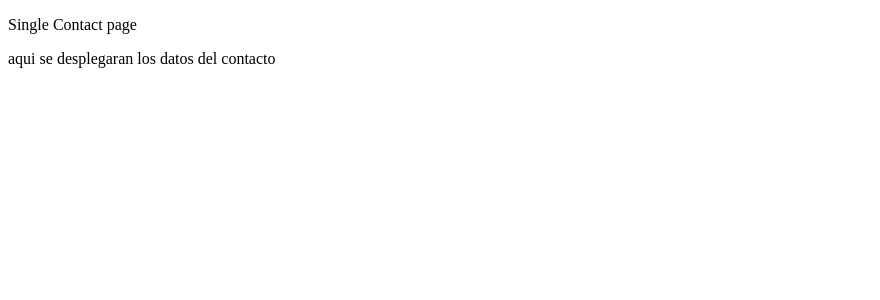
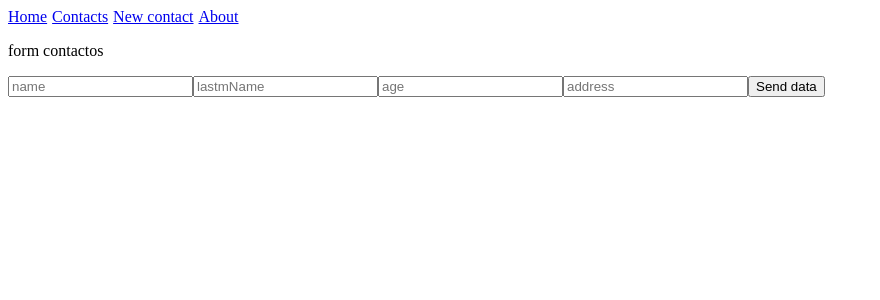
Before and after one commit to julian-ncanziani/free_code_app, a Next.js app: page /contacts/form in a window 1280 px wide. Shown: the top 300 px of the page, without its empty margins (0-880 px from the left). Built offline with nearby package versions, Linux system fonts and the light colour scheme; no server answers.

Commit message:
base de datos firebase conectada: metodo post y get

```diff
--- /dev/null
+++ b/components/NavBar.jsx
@@ -0,0 +1,11 @@
+import Link from "next/link"
+import styles from './NavBar.module.css';
+
+export default function NavBar(){
+    return(<div>
+        <Link href={'/'} className={styles.link}>Home</Link>
+        <Link href={'/contacts'} className={styles.link}>Contacts</Link>
+        <Link href={'contacts/form'} className={styles.link}>New contact</Link>
+        <Link href={'/about'} className={styles.link}>About</Link>
+    </div>);
+};
--- /dev/null
+++ b/components/NavBar.module.css
@@ -0,0 +1,3 @@
+.link {
+    margin-right: 5px;
+};
--- a/pages/_app.js
+++ b/pages/_app.js
@@ -1,5 +1,10 @@
 import '@/styles/globals.css'
+import NavBar from '@/components/NavBar'
 
 export default function App({ Component, pageProps }) {
-  return <Component {...pageProps} />
+
+  return <>
+  <NavBar></NavBar>
+  <Component {...pageProps} />
+  </>
 }
--- a/pages/api/hello.js
+++ b/pages/api/hello.js
@@ -1,5 +1,10 @@
 // Next.js API route support: https://nextjs.org/docs/api-routes/introduction
 
+const contactos = [
+  { name: 'John', lastName: 'Doe', id: 1, address: 'Corrientes 1234'},
+  { name: 'Pepe', lastName: 'Mujica', id: 2, address: 'Uruguay 22'}
+]
+
 export default function handler(req, res) {
-  res.status(200).json({ name: 'John Doe' })
-}
+  res.status(200).json(contactos);
+};
--- /dev/null
+++ b/pages/api/index.js
@@ -0,0 +1,5 @@
+
+
+export default function handler(req, res){
+    res.status(200).json('hola, aqui api endpoint');
+};
--- a/pages/contacts/[id].js
+++ /dev/null
@@ -1,6 +0,0 @@
-export default function ContactPage(){
-    return(<div>
-        <p>Single Contact page</p>
-        <p>aqui se desplegaran los datos del contacto</p>
-    </div>);
-};
--- /dev/null
+++ b/pages/contacts/form.js
@@ -0,0 +1,37 @@
+import { db } from "@/server/firebase"
+import { collection, addDoc } from "firebase/firestore"
+import { useState } from "react";
+export default function Form(){
+
+    const [contact, setNewContact] = useState({
+        name: '',
+        lastName:'',
+        age: null,
+        address: ''
+    });
+
+    function handleChange(event){
+        setNewContact({...contact, [event.target.id]: event.target.value});
+    };
+
+
+
+    async function handleClick(){
+        try {
+            await addDoc(collection(db,'contacts'),{
+                contact
+            });
+            console.log('contacto creado');
+        } catch (error) {
+            console.log(error);
+        }
+    };
+    return(<div>
+        <p>form contactos</p>
+        <input placeholder="name" onChange={(e)=> handleChange(e)} id='name'></input>
+        <input placeholder="lastmName" onChange={(e)=> handleChange(e)} id='lastName'></input>
+        <input placeholder="age" onChange={(e)=> handleChange(e)} id='age'></input>
+        <input placeholder="address" onChange={(e)=> handleChange(e)} id='address'></input>
+        <button onClick={()=>handleClick()}>Send data</button>
+    </div>)
+}
--- a/styles/Home.module.css
+++ b/styles/Home.module.css
@@ -1,3 +0,0 @@
-.link {
-    margin-right: 5px;
-};
```
Also changed, not shown: package.json (+6 -1 lines), pages/contacts/index.js (+26 -1 lines), pages/index.js (+0 -8 lines), 2 other files (tests, documents, lock files or other folders).
